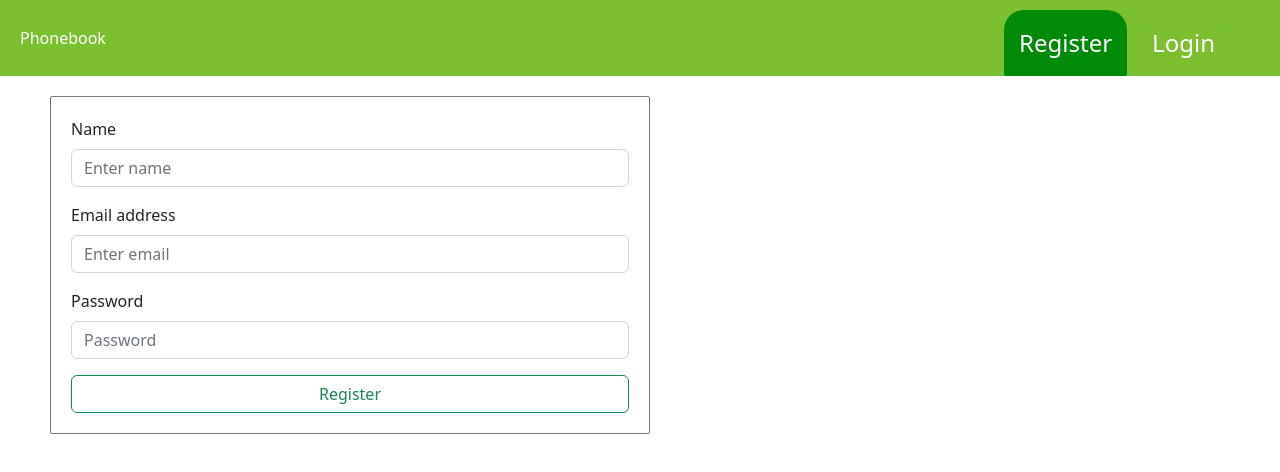
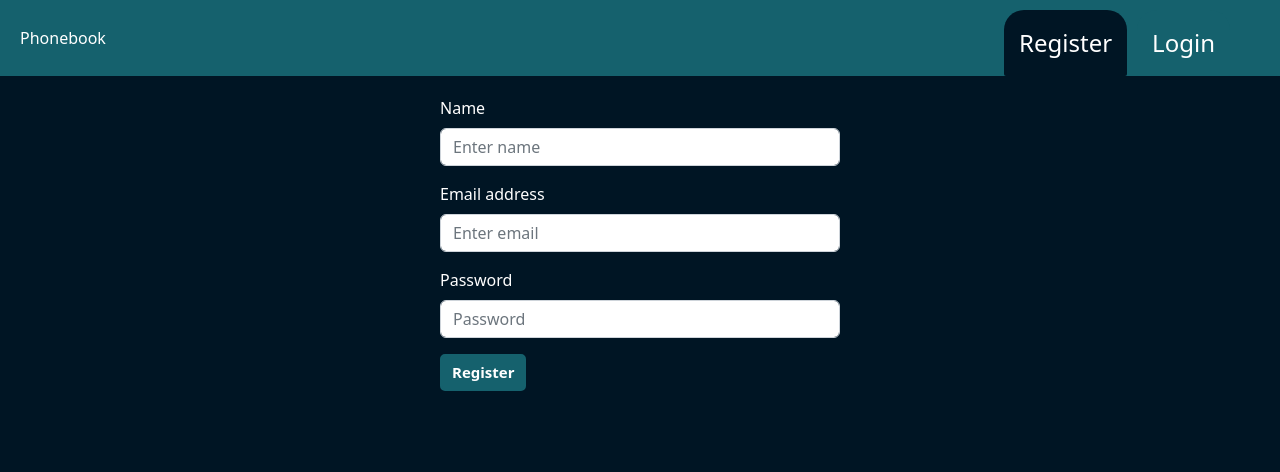
Before and after one commit to Dominika1708/phonebook-frontend, a React (Create React App) app: page /phonebook-frontend/register in a window 1280 px wide. Shown: the top 472 px of the page. Built offline with nearby package versions, Linux system fonts and the light colour scheme.

Commit message:
styles update

```diff
--- a/src/components/Layout/layout.jsx
+++ b/src/components/Layout/layout.jsx
@@ -7,10 +7,10 @@ import styled from 'styled-components';
 import styles from './layout.module.css';
 
 const Link = styled(NavLink)`
-  background-color: rgb(122, 192, 48);
+  background-color: #15616D;
 
   &.active {
-    background-color: rgb(1, 137, 8);
+    background-color: #001524;
   }
 `;
 
--- a/src/components/Layout/layout.module.css
+++ b/src/components/Layout/layout.module.css
@@ -3,7 +3,7 @@
   width: 100%;
   justify-content: space-between;
   align-items: center;
-  background-color: rgb(122, 192, 48);
+  background-color: #15616D;
 }
 
 .phonebook {
@@ -46,7 +46,7 @@
   padding-top: 20px;
   margin: 0 15px;
   display: flex;
-  flex-direction: column;
+  /* flex-direction: column; */
   justify-content: center;
 }
 
--- a/src/components/app.module.css
+++ b/src/components/app.module.css
@@ -1,8 +1,8 @@
 .form {
-  padding: 15px;
   border-radius: 2px;
   border: 1px solid #777777;
   margin-bottom: 20px;
+  border: 0;
 }
 
 .label {
@@ -22,26 +22,33 @@
 .delete__button {
   width: fit-content;
   border-radius: 5px;
-  background-color: rgb(255, 255, 255);
-  border: 1px solid #d4d4d4;
-  box-shadow: 3px 3px 5px 1px #dddddd;
-  transition: box-shadow 100ms ease-in;
+  transition: background-color 100ms ease-in;
   font-size: 12px;
+  font-weight: 600;
 }
 
-.button:hover,
-.delete__button:hover {
-  box-shadow: none;
+.button {
+  border: 2px solid #15616D;
+  background-color: #15616D;
+  color: #fff;
 }
 
-.button:active,
-.delete__button:active {
-  box-shadow: 3px 3px 5px 1px #dddddd inset;
+.button:hover {
+  background-color: #001524;
+  color: #15616D;
 }
 
 .delete__button {
   margin: auto;
   padding: 1px 2px;
+  border: 2px solid #FF7D00;
+  background-color: #001524;
+  color: #FF7D00;
+}
+
+.delete__button:hover {
+  background-color: #FF7D00;
+  color: #fff;
 }
 
 .contacts {
@@ -72,7 +79,6 @@
 
 @media screen and (min-width: 768px) {
   .form {
-    padding: 20px;
     display: flex;
     flex-direction: column;
     min-width: 400px;
--- a/src/index.css
+++ b/src/index.css
@@ -12,3 +12,9 @@ code {
   font-family: source-code-pro, Menlo, Monaco, Consolas, 'Courier New',
     monospace;
 }
+
+html,
+#root {
+  background-color: #001524;
+  color: #fff;
+}
--- a/src/pages/Login/login.jsx
+++ b/src/pages/Login/login.jsx
@@ -1,5 +1,4 @@
 import Form from 'react-bootstrap/Form';
-import Button from 'react-bootstrap/Button';
 import styles from '../../components/app.module.css';
 import { useDispatch } from 'react-redux';
 import { login } from 'redux/auth/operations';
@@ -41,9 +40,9 @@ const Login = () => {
         />
       </Form.Group>
 
-      <Button variant="outline-success" type="submit">
+      <button className={styles.button} type="submit">
         Login
-      </Button>
+      </button>
     </Form>
   );};
 
--- a/src/pages/Phonebook/phonebook.jsx
+++ b/src/pages/Phonebook/phonebook.jsx
@@ -18,7 +18,7 @@ const Phonebook = () => {
   }, [dispatch]);
 
   return (
-    <>
+    <div>
       <h1>Phonebook</h1>
       <ContactForm />
 
@@ -26,7 +26,7 @@ const Phonebook = () => {
       <Filter />
       <Loading />
       <ContactList />
-    </>
+    </div>
   );
 };
 
--- a/src/pages/Register/register.jsx
+++ b/src/pages/Register/register.jsx
@@ -1,5 +1,4 @@
 import Form from 'react-bootstrap/Form';
-import Button from 'react-bootstrap/Button';
 import styles from '../../components/app.module.css';
 import { useDispatch } from 'react-redux';
 import { register } from 'redux/auth/operations';
@@ -53,9 +52,9 @@ const Register = () => {
         />
       </Form.Group>
 
-      <Button variant="outline-success" type="submit">
+      <button className={styles.button} type="submit">
         Register
-      </Button>
+      </button>
     </Form>
   );
 };
```
